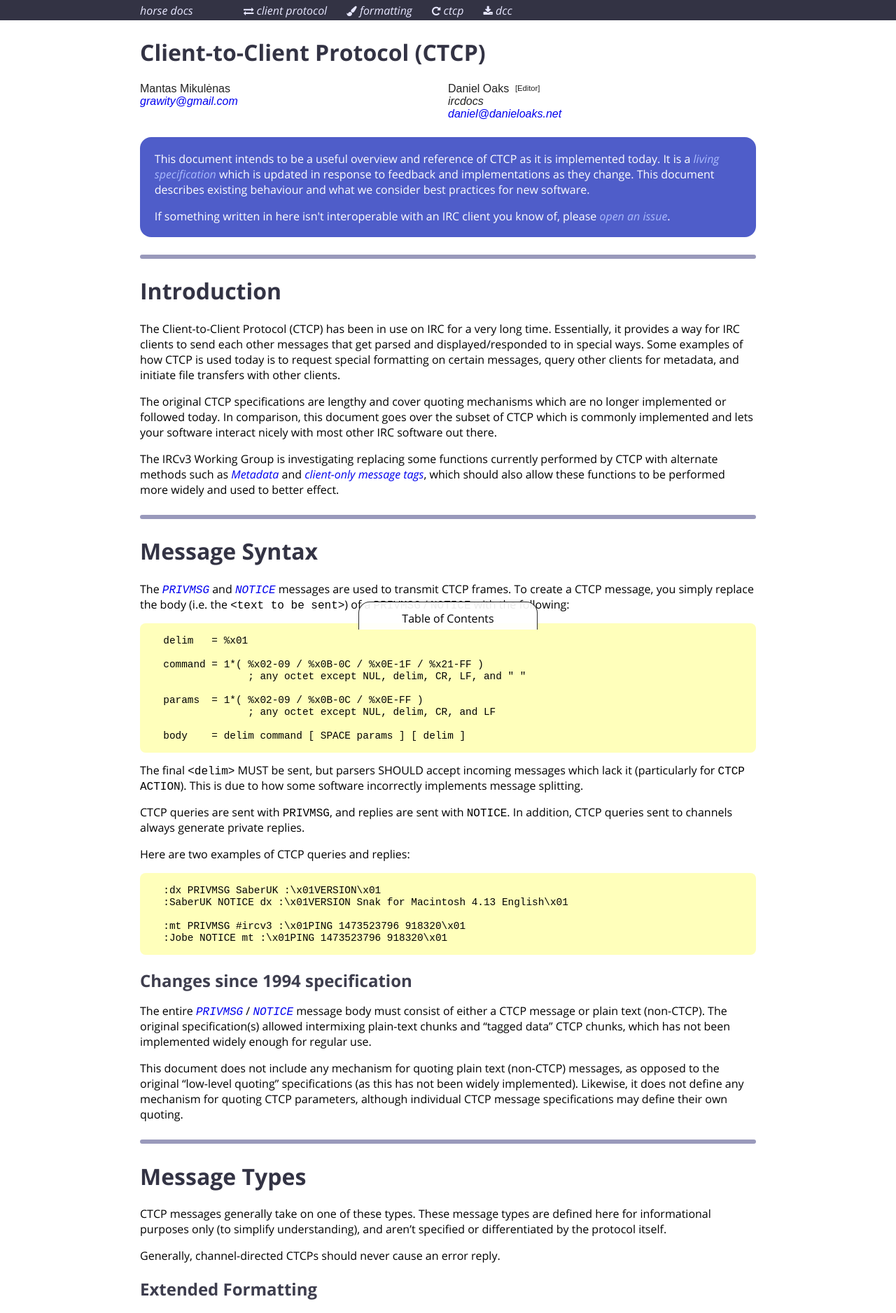
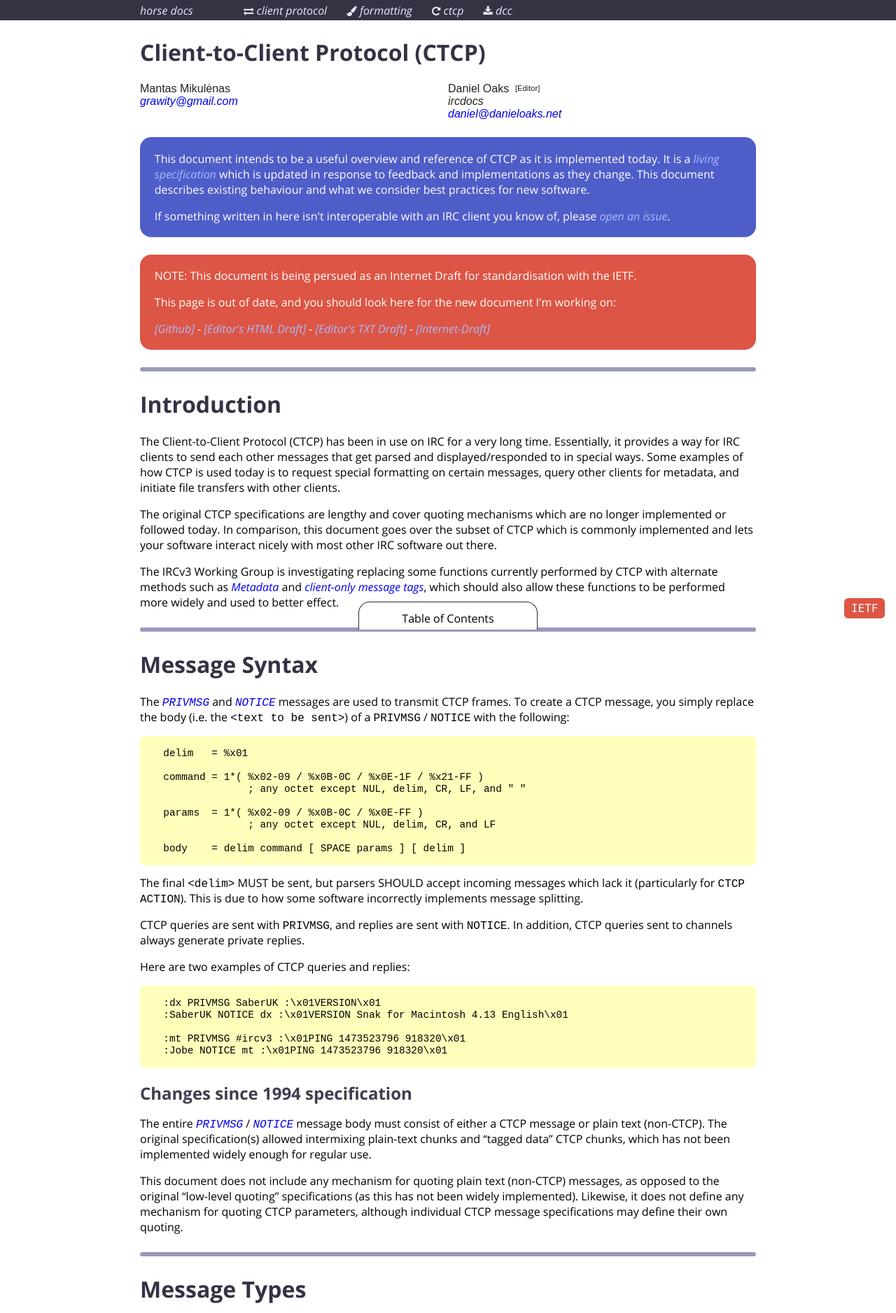
Before and after one commit to ircdocs/modern-irc, a Jekyll site: the page built from ctcp.md, in a window 1280 px wide. Shown: the top 1877 px of the page at 70% size. Built offline with Jekyll 4.4.1, drawn with Linux system fonts in a browser that asks for light colours.

Commit message:
ctcp: Add note about this document being persued as an Internet-Draft

```diff
--- a/_layouts/default.html
+++ b/_layouts/default.html
@@ -18,6 +18,11 @@
         {% if page.wip %}
         <div id="wiptag">
             <span class="detail">This document is a heavy work in progress<br/>and should not be considered complete</span>
+        </div>
+        {% endif %}
+        {% if page.ietf %}
+        <div id="ietftag">
+            <span class="detail">This document is now being worked on as an<br/>Internet-Draft which you can find <a href="{{ page.ietf }}">here</a> and <a href="{{ page.ietf-editors-copy }}">here</a></span>
         </div>
         {% endif %}
         <div id="show-toc" onclick=""><div onclick="">Table of Contents</div></div>
--- a/css/screen.sass
+++ b/css/screen.sass
@@ -266,7 +266,7 @@ body
     font-size: 0.7rem
     vertical-align: 0.125rem
 
-#wiptag
+#wiptag, #ietftag
     @media print
         display: none
     position: fixed
@@ -279,8 +279,6 @@ body
     font-family: $mono_font_family
     .detail
         display: none
-    &::before
-        content: "WIP"
     &:hover .detail, &:focus .detail
         display: block
         @media print
@@ -296,6 +294,10 @@ body
         background: rgba(250, 250, 250, 0.95)
         text-align: center
         font-family: $standard_font_family
+#wiptag::before
+    content: "WIP"
+#ietftag::before
+    content: "IETF"
 
 // irc colors
 .ircf-0
--- a/ctcp.md
+++ b/ctcp.md
@@ -11,6 +11,8 @@ copyrights:
     org_link: "http://ircdocs.horse/"
     email: "daniel@danieloaks.net"
     editor: true
+ietf: https://tools.ietf.org/html/draft-oakley-irc-ctcp-00
+ietf-editors-copy: https://rawgit.com/DanielOaks/irc-rfcs/master/dist/draft-oakley-irc-ctcp-latest.html
 ---
 
 {% include copyrights.html %}
@@ -18,6 +20,12 @@ copyrights:
 <div class="note">
     <p>This document intends to be a useful overview and reference of CTCP as it is implemented today. It is a <a href="./about.html#living-specification">living specification</a> which is updated in response to feedback and implementations as they change. This document describes existing behaviour and what we consider best practices for new software.</p>
     <p>If something written in here isn't interoperable with an IRC client you know of, please <a href="https://github.com/ircdocs/modern-irc/issues">open an issue</a>.</p>
+</div>
+
+<div class="warning">
+    <p>NOTE: This document is being persued as an Internet Draft for standardisation with the IETF.</p>
+    <p>This page is out of date, and you should look here for the new document I'm working on:</p>
+    <p><a href="https://github.com/DanielOaks/irc-rfcs">[Github]</a> - <a href="https://rawgit.com/DanielOaks/irc-rfcs/master/dist/draft-oakley-irc-ctcp-latest.html">[Editor's HTML Draft]</a> - <a href="https://rawgit.com/DanielOaks/irc-rfcs/master/dist/draft-oakley-irc-ctcp-latest.txt">[Editor's TXT Draft]</a> - <a href="https://tools.ietf.org/html/draft-oakley-irc-ctcp-00">[Internet-Draft]</a></p>
 </div>
 
 <div id="printable-toc" style="display: none"></div>
```
